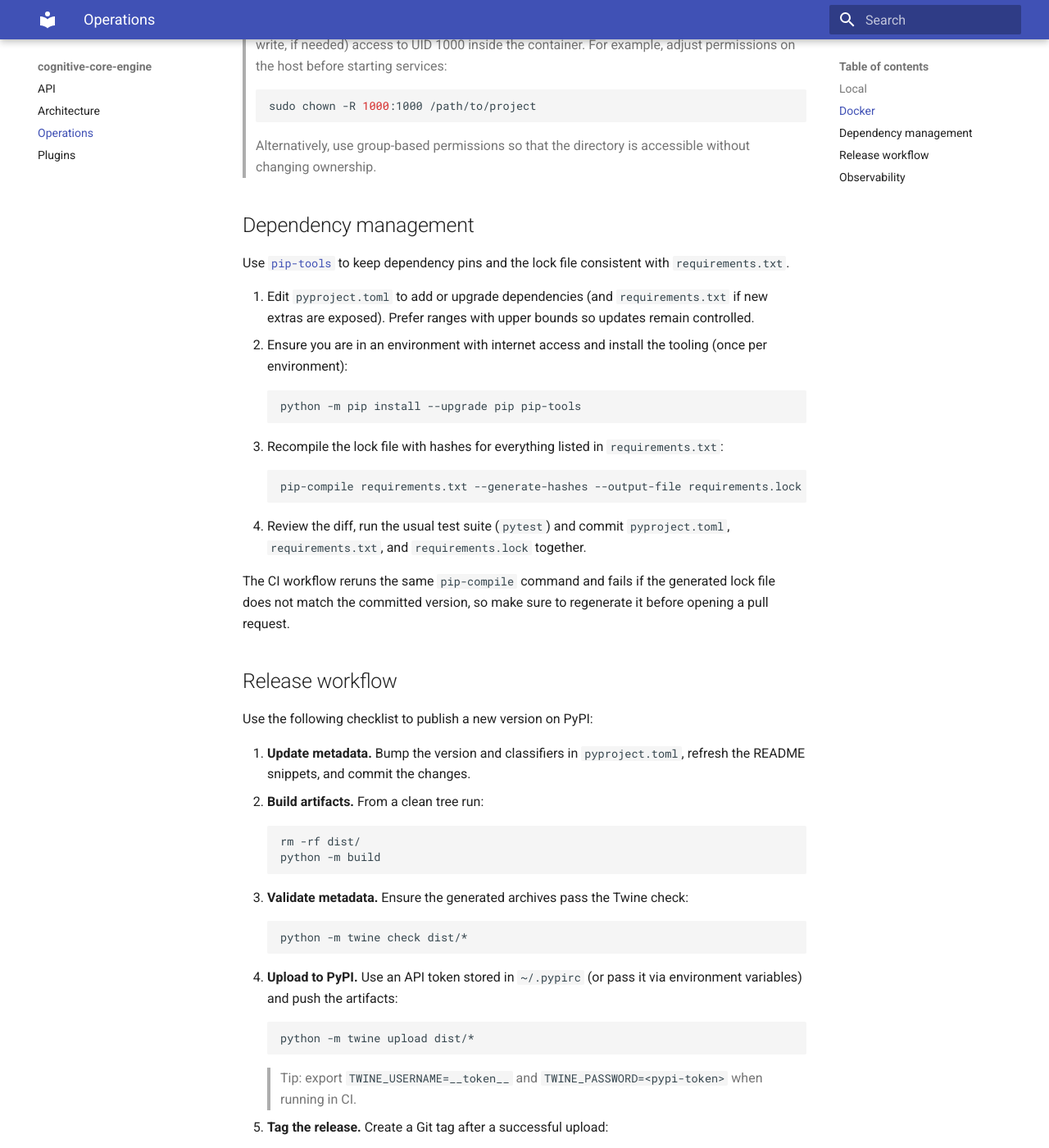
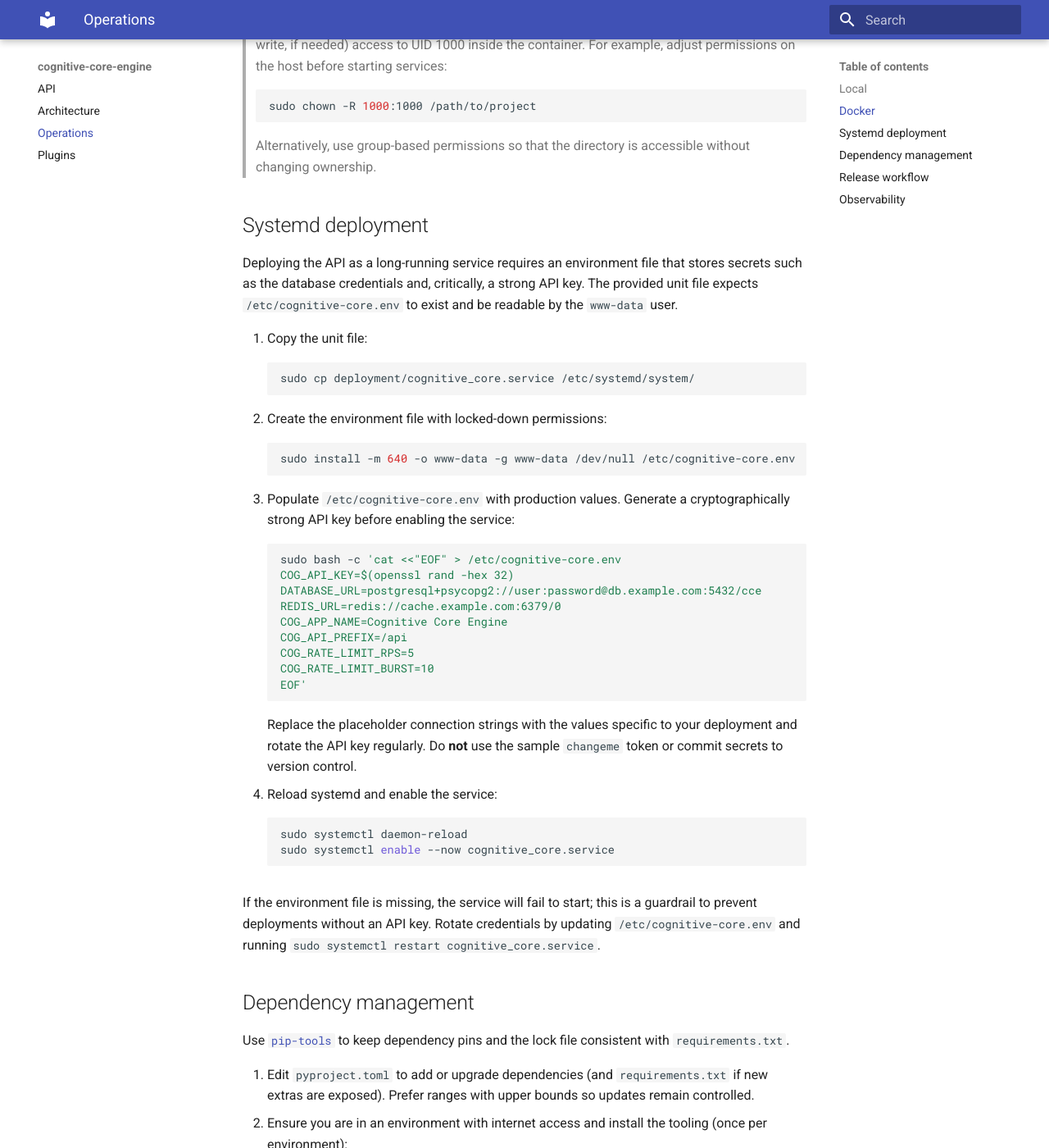
Before and after one commit to neuron7x/cognitive-core-engine, an MkDocs documentation site: the page built from docs/operations.md, in a window 1280 px wide and 1400 px high, scrolled down 843 px. Shown: the whole window at 82% size. Built offline with MkDocs 1.6.1 and Material for MkDocs 9.7.7, drawn with Linux system fonts in a browser that asks for light colours.

Commit message:
Secure systemd service configuration

````diff
--- a/docs/operations.md
+++ b/docs/operations.md
@@ -34,6 +34,48 @@ Steps:
 > sudo chown -R 1000:1000 /path/to/project
 > ```
 > Alternatively, use group-based permissions so that the directory is accessible without changing ownership.
+
+## Systemd deployment
+
+Deploying the API as a long-running service requires an environment file that
+stores secrets such as the database credentials and, critically, a strong API
+key. The provided unit file expects `/etc/cognitive-core.env` to exist and be
+readable by the `www-data` user.
+
+1. Copy the unit file:
+   ```bash
+   sudo cp deployment/cognitive_core.service /etc/systemd/system/
+   ```
+2. Create the environment file with locked-down permissions:
+   ```bash
+   sudo install -m 640 -o www-data -g www-data /dev/null /etc/cognitive-core.env
+   ```
+3. Populate `/etc/cognitive-core.env` with production values. Generate a
+   cryptographically strong API key before enabling the service:
+   ```bash
+   sudo bash -c 'cat <<"EOF" > /etc/cognitive-core.env
+   COG_API_KEY=$(openssl rand -hex 32)
+   DATABASE_URL=postgresql+psycopg2://user:password@db.example.com:5432/cce
+   REDIS_URL=redis://cache.example.com:6379/0
+   COG_APP_NAME=Cognitive Core Engine
+   COG_API_PREFIX=/api
+   COG_RATE_LIMIT_RPS=5
+   COG_RATE_LIMIT_BURST=10
+   EOF'
+   ```
+   Replace the placeholder connection strings with the values specific to your
+   deployment and rotate the API key regularly. Do **not** use the sample
+   `changeme` token or commit secrets to version control.
+4. Reload systemd and enable the service:
+   ```bash
+   sudo systemctl daemon-reload
+   sudo systemctl enable --now cognitive_core.service
+   ```
+
+If the environment file is missing, the service will fail to start; this is a
+guardrail to prevent deployments without an API key. Rotate credentials by
+updating `/etc/cognitive-core.env` and running `sudo systemctl restart
+cognitive_core.service`.
 
 ## Dependency management
 
````
Also changed, not shown: 2 other files.
